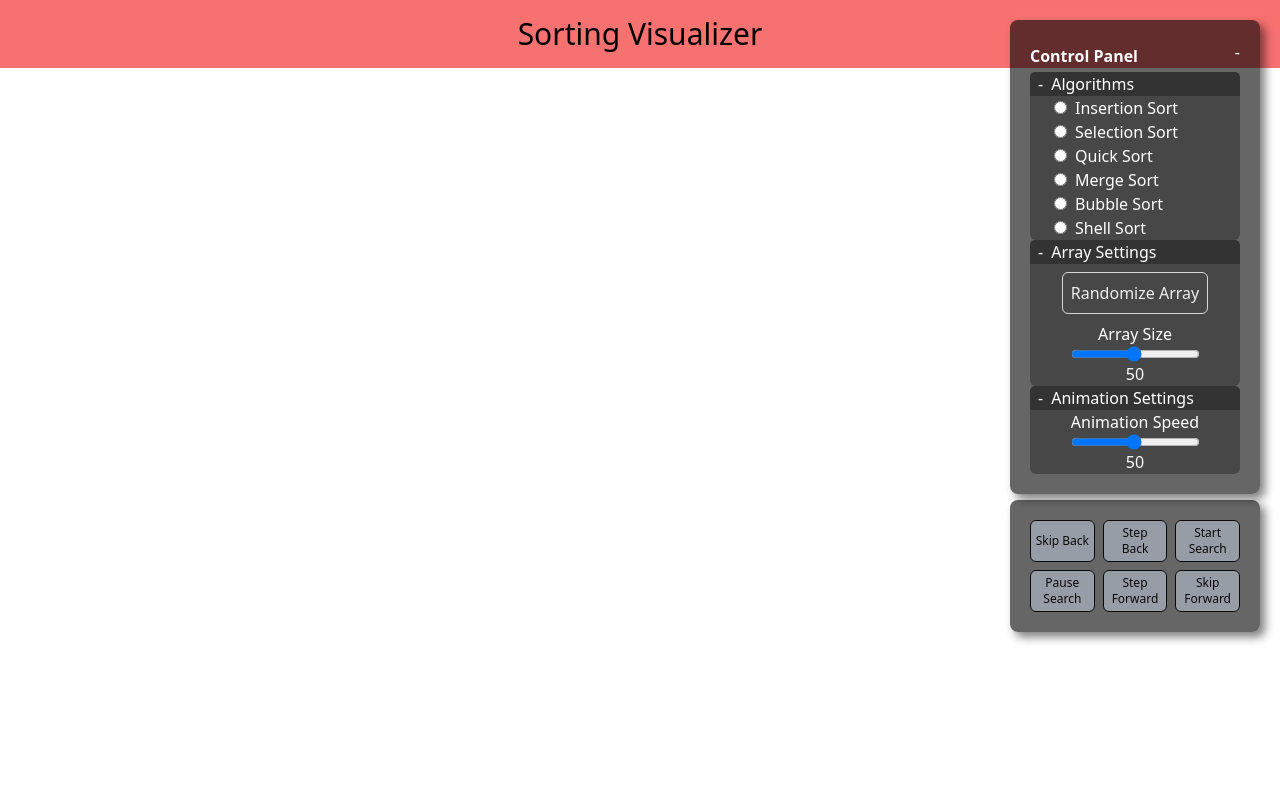
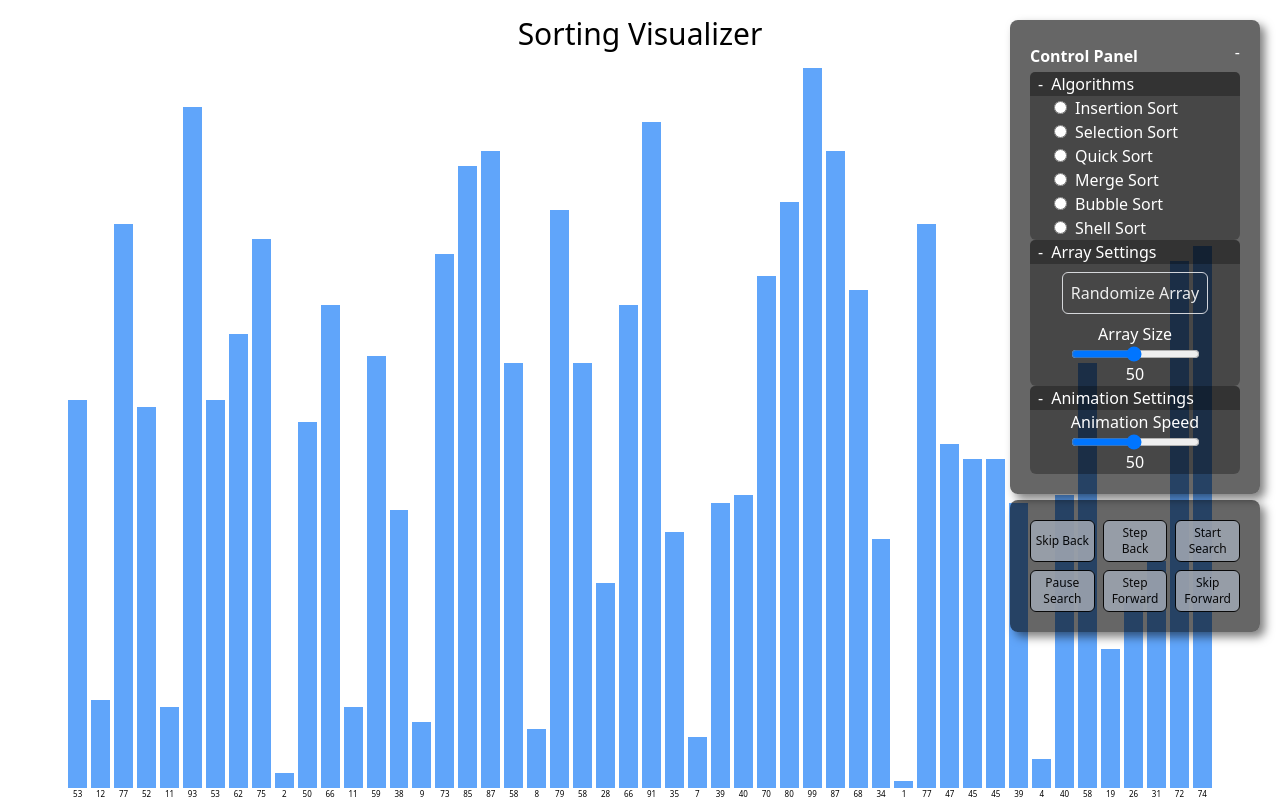
Before and after one commit to arifm6/sorting-visualizer, a Next.js app: page / in a window 1280 px wide. Built offline with nearby package versions, Linux system fonts and the light colour scheme.

Commit message:
added array visuals

```diff
--- /dev/null
+++ b/src/components/ArrayItem.tsx
@@ -0,0 +1,21 @@
+import React from "react";
+
+type Props = {
+  value: number;
+  arraySize: number;
+  i: number;
+};
+
+export default function ArrayItem({ value, arraySize, i }: Props) {
+  return (
+    <div
+      className={` h-full w-[10rem] flex flex-col items-center justify-end  `}
+    >
+      <div
+        className="w-full bg-blue-400"
+        style={{ height: value.toString() + "%" }}
+      ></div>
+      <p className="array-value-font">{value}</p>
+    </div>
+  );
+}
--- a/src/context.tsx
+++ b/src/context.tsx
@@ -17,7 +17,7 @@ export const initialState = {
   animation: { speed: 50 },
   sorting: {
     algorithm: "",
-    array: Array.from({ length: 50 }, () => Math.floor(Math.random() * 100)),
+    array: new Array(50),
     arraySize: 50,
   },
 };
--- a/src/pages/index.tsx
+++ b/src/pages/index.tsx
@@ -3,7 +3,9 @@ import ControlPanel from "@/components/ControlPanel";
 import StartPanel from "@/components/StartPanel";
 import { useContext, useEffect } from "react";
 import { AppContext } from "@/context";
+import ArrayItem from "@/components/ArrayItem";
 export default function Home() {
+  const { state, dispatch } = useContext(AppContext);
   return (
     <div className="min-h-screen">
       <Head>
@@ -12,11 +14,21 @@ export default function Home() {
         <meta name="viewport" content="width=device-width, initial-scale=1" />
         <link rel="icon" href="/favicon.ico" />
       </Head>
-      <h1 className="text-center text-3xl p-4 w-full bg-red-400">
-        Sorting Visualizer
-      </h1>
+      <h1 className="text-center text-3xl p-4 w-full ">Sorting Visualizer</h1>
       <ControlPanel />
       <StartPanel />
+      <div className="h-[calc(100vh_-_68px)]  w-[90vw] mx-auto  px-1 flex justify-center items-end space-x-1">
+        {state.sorting.array.map((value, i) => {
+          return (
+            <ArrayItem
+              i={i}
+              value={value}
+              key={i}
+              arraySize={state.sorting.arraySize}
+            />
+          );
+        })}
+      </div>
       <main></main>
     </div>
   );
--- a/src/styles/globals.css
+++ b/src/styles/globals.css
@@ -8,6 +8,9 @@
   margin: 0;
   padding: 0;
   box-sizing: border-box;
+}
+body {
+  overflow-x: 1;
 }
 
 @layer components {
@@ -23,4 +26,7 @@
   .start-panel-button {
     @apply text-xs p-1 bg-gray-400 text-black border-black font-medium;
   }
+  .array-value-font {
+    font-size: min(1vw, 1vh);
+  }
 }
```
